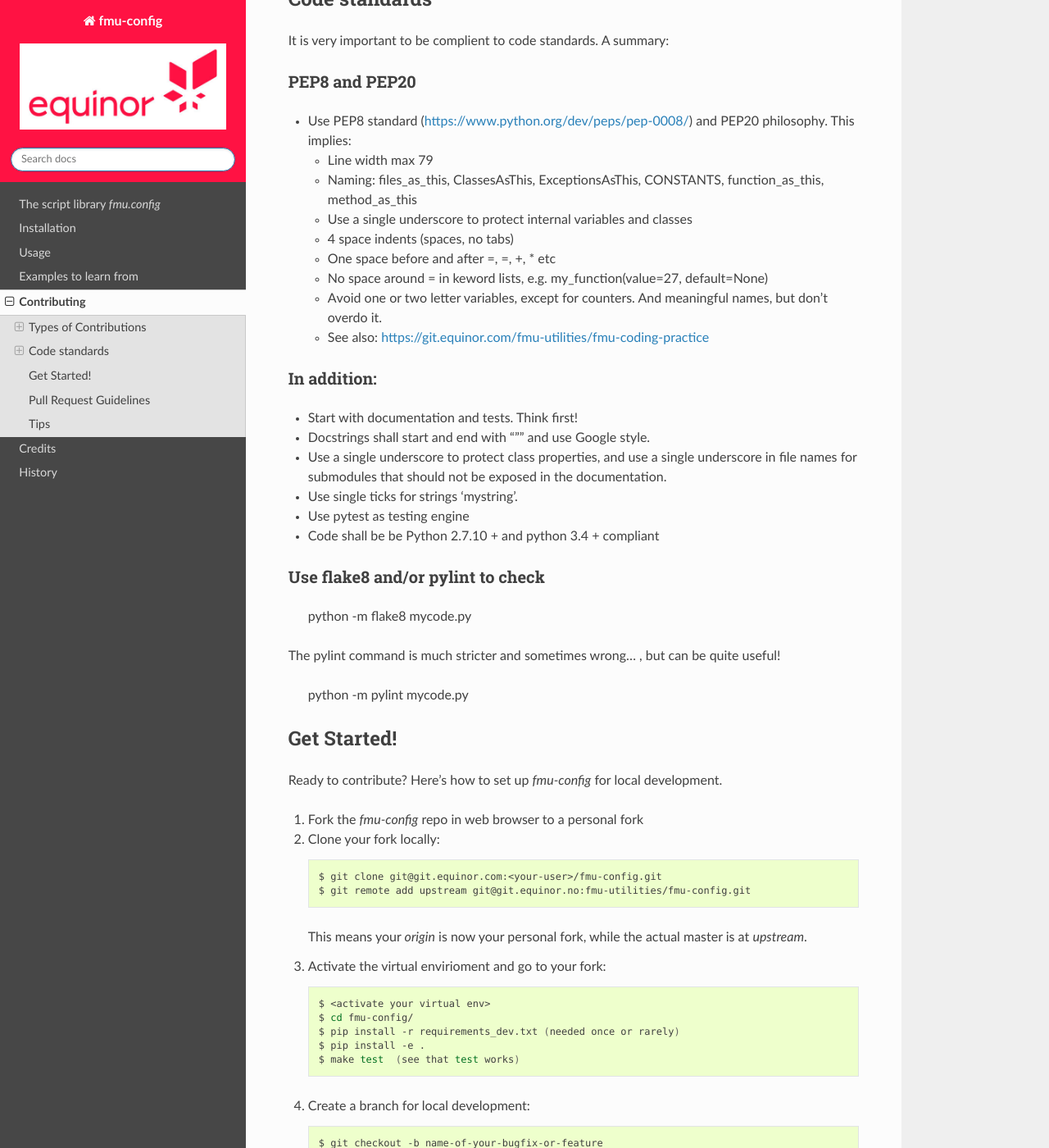
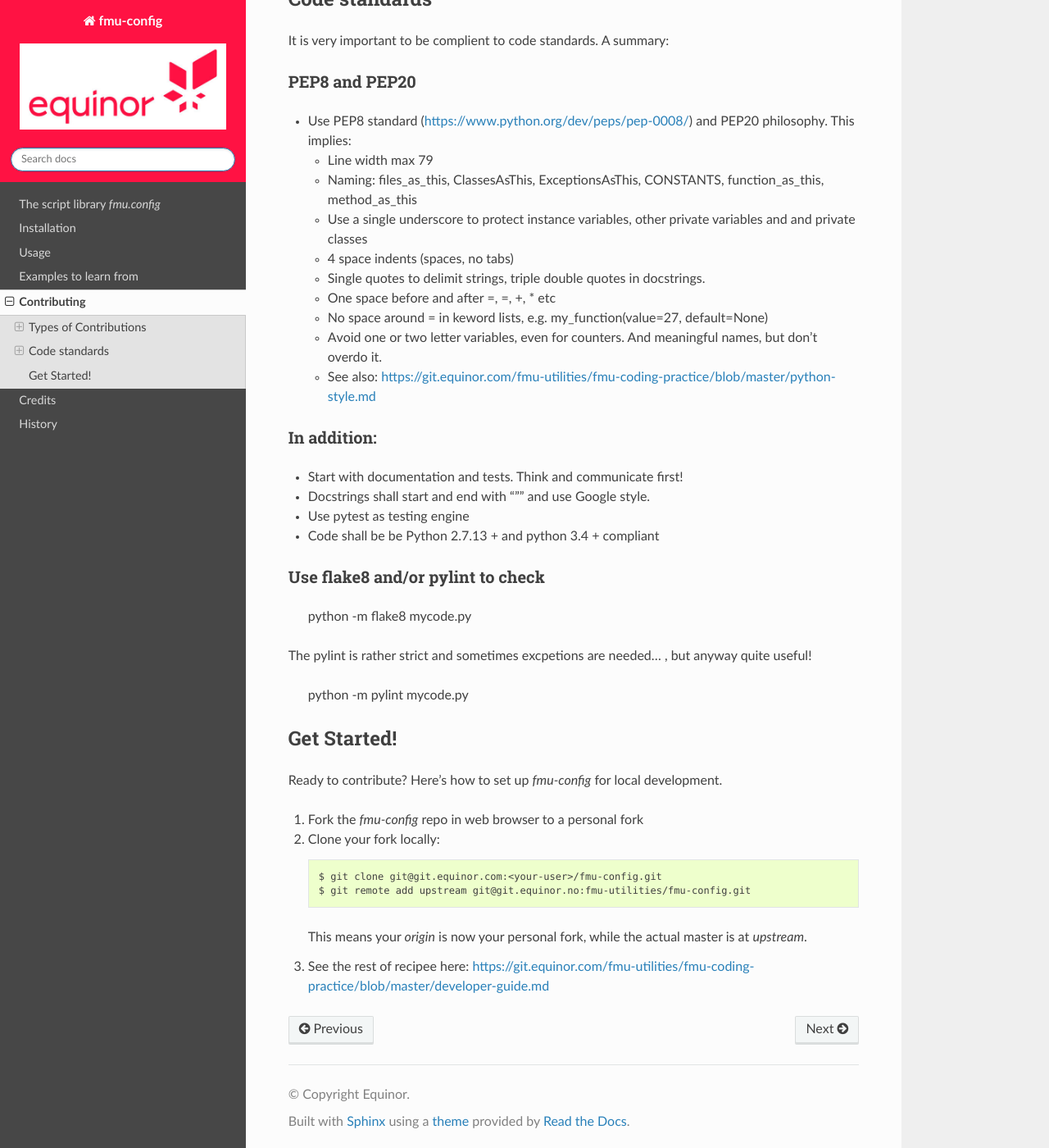
Before and after one commit to equinor/fmu-config, a Sphinx documentation site: the page built from docs/contributing.rst, in a window 1280 px wide and 1400 px high, scrolled down 1228 px. Shown: the whole window at 82% size. Built offline with Sphinx 7.4.7 and the Read the Docs theme 2.0.0, drawn with Linux system fonts in a browser that asks for light colours; pages that are not in the unit, such as notebooks, are missing from menus; some of the changed text lies outside the part shown.

Commit message:
Several issues regarding setup, and general development

```diff
--- a/CONTRIBUTING.rst
+++ b/CONTRIBUTING.rst
@@ -71,35 +71,33 @@ PEP8 and PEP20
   * Naming: files_as_this, ClassesAsThis, ExceptionsAsThis, CONSTANTS,
     function_as_this, method_as_this
 
-  * Use a single underscore to protect internal variables and classes
+  * Use a single underscore to protect instance variables, other private
+    variables and and private classes
 
   * 4 space indents (spaces, no tabs)
+
+  * Single quotes to delimit strings, triple double quotes in docstrings.
 
   * One space before and after =, =, +, * etc
 
   * No space around  = in keword lists, e.g. my_function(value=27, default=None)
 
-  * Avoid one or two letter variables, except for counters. And meaningful names, but don't
+  * Avoid one or two letter variables, even for counters. And meaningful names, but don't
     overdo it.
 
-  * See also: https://git.equinor.com/fmu-utilities/fmu-coding-practice
+  * See also: https://git.equinor.com/fmu-utilities/fmu-coding-practice/blob/master/python-style.md
 
 
 In addition:
 ~~~~~~~~~~~~
 
-* Start with documentation and tests. Think first!
+* Start with documentation and tests. Think and communicate first!
 
 * Docstrings shall start and end with """ and use Google style.
 
-* Use a single underscore to protect class properties, and use a single underscore
-  in file names for submodules that should not be exposed in the documentation.
-
-* Use single ticks for strings 'mystring'.
-
 * Use pytest as testing engine
 
-* Code shall be be Python 2.7.10 + and python 3.4 + compliant
+* Code shall be be Python 2.7.13 + and python 3.4 + compliant
 
 
 Use flake8 and/or pylint to check
@@ -107,7 +105,7 @@ Use flake8 and/or pylint to check
 
   python -m flake8 mycode.py
 
-The pylint command is much stricter and sometimes wrong... , but can be quite useful!
+The pylint is rather strict and sometimes excpetions are needed... , but anyway quite useful!
 
   python -m pylint mycode.py
 
@@ -125,72 +123,5 @@ Ready to contribute? Here's how to set up `fmu-config` for local development.
    This means your `origin` is now your personal fork, while the actual master
    is at `upstream`.
 
-3. Activate the virtual envirioment and go to your fork::
-
-     $ <activate your virtual env>
-     $ cd fmu-config/
-     $ pip install -r requirements_dev.txt (needed once or rarely)
-     $ pip install -e .
-     $ make test  (see that test works)
-
-4. Create a branch for local development::
-
-     $ git checkout -b name-of-your-bugfix-or-feature
-
-   Now you can make your changes locally.
-
-5. When you're done making changes, check that your changes pass flake, lint and the tests,
-   including testing and docs::
-
-     $ make flake
-     $ make lint
-     $ make test
-     $ make docs
-
-6. Commit your changes and push your branch to GitHub::
-
-     $ git commit -am "Your detailed description of your changes."
-     $ git push origin name-of-your-bugfix-or-feature
-
-7. Submit a pull request (merge request) through the Git website.
-
-8. Then remove the current branch::
-
-     $ git checkout master
-     $ git fetch upstream
-     $ git merge upstream/master
-
-9. Alterantive in one go::
-
-     $ git pull upstream master
-     $ git push
-     $ git remote  (watch which remotes)
-
-10. Delete your previous branch and make a new feature branch::
-
-      $ git branch -d name-of-your-bugfix-or-feature
-      $ git checkout -b name-of-your-new-bugfix-or-feature
-
-
-Pull Request Guidelines
------------------------
-
-Before you submit a pull request, check that it meets these guidelines:
-
-1. The pull request should include tests.
-
-2. If the pull request adds functionality, the docs should be updated. Put
-   your new functionality into a function with a docstring, and add the
-   feature to the list in README.rst.
-
-
-Tips
-----
-
-To run a subset of tests::
-
-  $ pytest tests/test_<feature>
-
-Or use the Makefile to speed up things::
-
-  $ make test
+3. See the rest of recipee here:
+   https://git.equinor.com/fmu-utilities/fmu-coding-practice/blob/master/developer-guide.md
--- a/setup.py
+++ b/setup.py
@@ -30,7 +30,7 @@ fmuconfig_function = ('fmuconfig='
                       'fmu.config.fmuconfigrunner:main')
 
 setup(
-    name='fmu.config',
+    name='fmu_config',
     version=versioneer.get_version(),
     cmdclass=versioneer.get_cmdclass(),
     description="Library for various config scripts in FMU scope",
```
Also changed, not shown: other parts of CONTRIBUTING.rst (+1 -1 lines), README.rst (+10 -2 lines), docs/installation.rst (+10 -28 lines), docs/usage.rst (+25 -18 lines), 4 other files.
